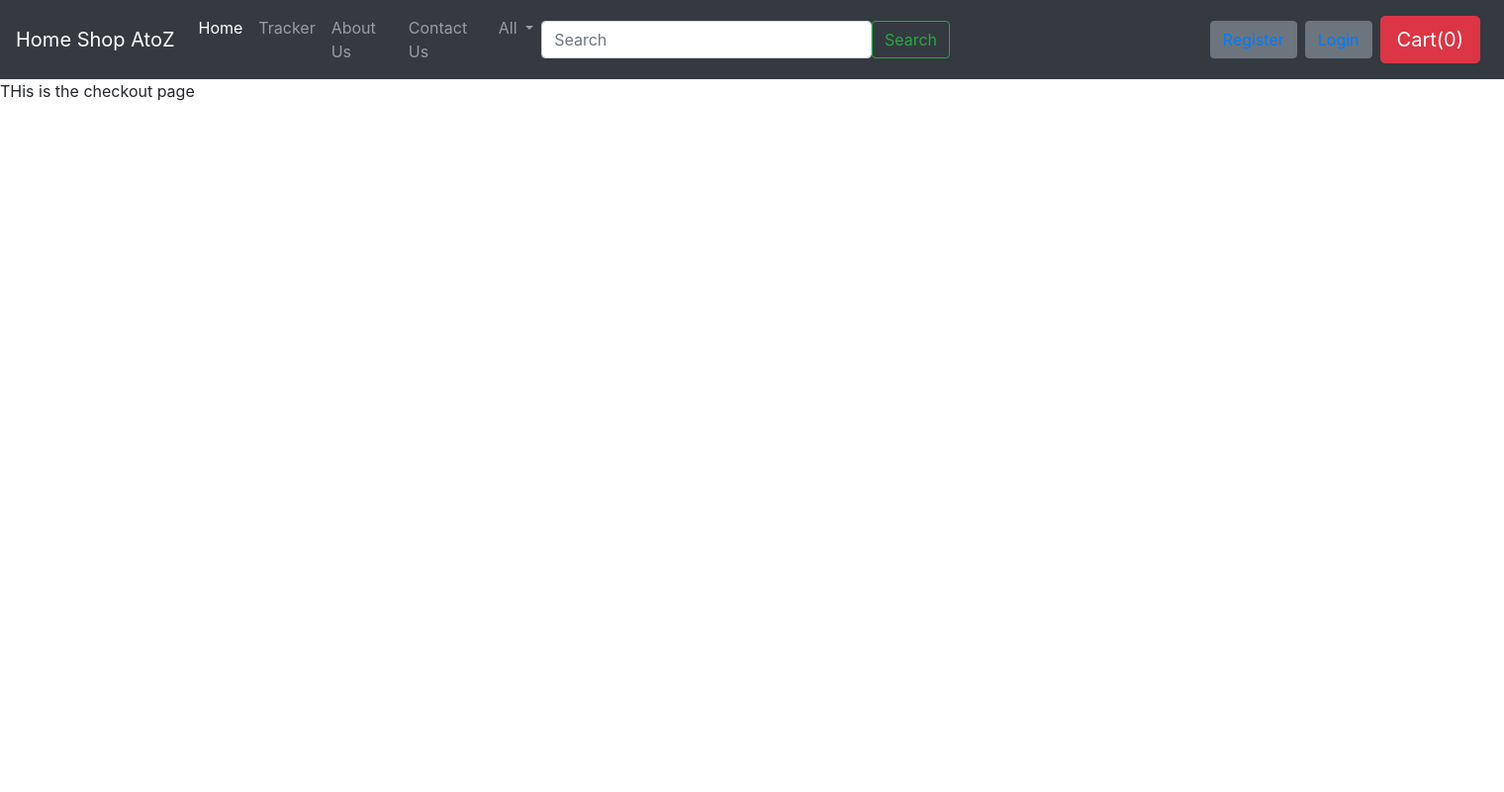
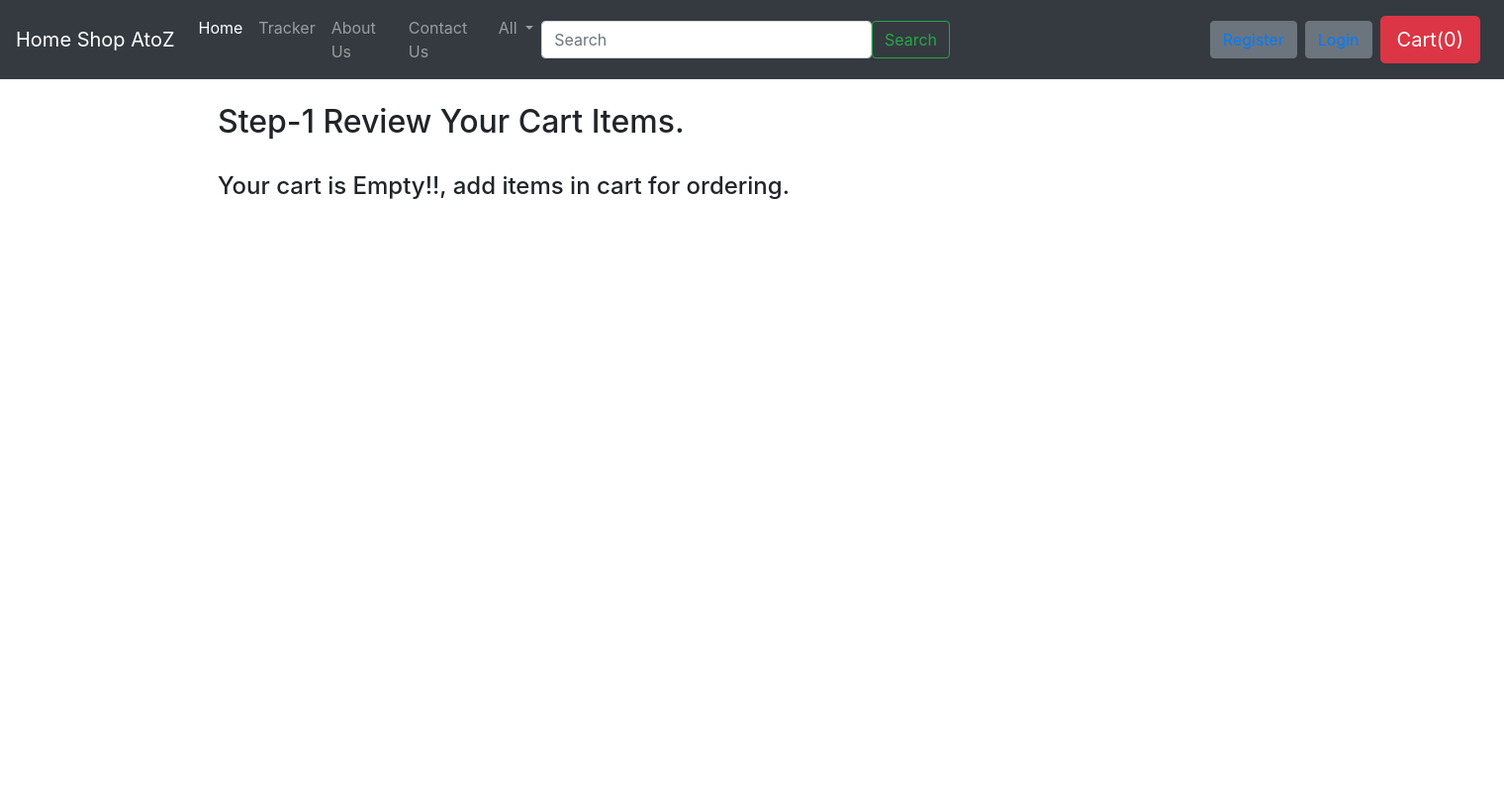
Before and after one commit to umangag07/Django_Apps, a Django app: page /shop/checkout/ in a window 1520 px wide. Shown: the whole page at 99% size. Run offline with Django 3.2, Linux system fonts and the light colour scheme; some libraries are stand-ins or nearby versions.

Commit message:
Added item details to the checkout page
First added item name in the localstorage  using  index.html file and then added items to checkout page using the checkout.html page

```diff
--- a/ecommerce/shop/templates/shop/checkout.html
+++ b/ecommerce/shop/templates/shop/checkout.html
@@ -1 +1,94 @@
-{% extends 'shop/basic.html' %} {% block title %} checkout{% endblock %} {% block body %}THis is the checkout page{% endblock %}
+{% extends 'shop/basic.html' %} {% block title %} checkout{% endblock %} {% block body %}
+<div class="container">
+    <div class="col my-4">
+        <h2>Step-1 Review Your Cart Items.</h2>
+        <ul class="list-group" id="itemlist">
+
+        </ul>
+    </div>
+    <div class="col my-4">
+        <h2 id="customerDetailHeading">Step-2 Enter your details</h2>
+        <form id="form">
+            <div class="form-row">
+                <div class="form-group col-md-6">
+                    <label for="inputfname">FirstName</label>
+                    <input type="name" class="form-control" id="inputfname">
+                </div>
+                <div class="form-group col-md-6">
+                    <label for="inputlname">LastName</label>
+                    <input type="name" class="form-control" id="inputlname">
+                </div>
+            </div>
+            <div class="form-row">
+                <div class="form-group col-md-6">
+                    <label for="inputEmail4">Email</label>
+                    <input type="email" class="form-control" id="inputEmail4">
+                </div>
+                <div class="form-group col-md-6">
+                    <label for="inputphone">Phone No</label>
+                    <input type="tel" class="form-control" id="inputphone">
+                </div>
+            </div>
+            <div class="form-group">
+                <label for="inputAddress">Address</label>
+                <input type="text" class="form-control" id="inputAddress" placeholder="1234 Main St">
+            </div>
+            <div class="form-group">
+                <label for="inputAddress2">Address line 2</label>
+                <input type="text" class="form-control" id="inputAddress2" placeholder="Apartment, studio, or floor">
+            </div>
+            <div class="form-row">
+                <div class="form-group col-md-6">
+                    <label for="inputCity">City</label>
+                    <input type="text" class="form-control" id="inputCity">
+                </div>
+                <div class="form-group col-md-4">
+                    <label for="inputState">State</label>
+                    <input type="text" class="form-control" id="inputstate" placeholder="Input state">
+
+                </div>
+                <div class="form-group col-md-2">
+                    <label for="inputZip">Zip</label>
+                    <input type="text" class="form-control" id="inputZip">
+                </div>
+            </div>
+            <div class="form-group">
+                <div class="form-check">
+                    <input class="form-check-input" type="checkbox" id="gridCheck">
+                    <label class="form-check-label" for="gridCheck">
+        Check me out
+      </label>
+                </div>
+            </div>
+            <button type="submit" class="btn btn-primary">Sign in</button>
+        </form>
+    </div>
+</div>
+{% endblock %} {% block js %}
+<script>
+    if (localStorage.getItem('cart') == null) {
+        var cart = {};
+    } else {
+        cart = JSON.parse(localStorage.getItem('cart'));
+    }
+    if ($.isEmptyObject(cart)) {
+        mystr = `<h4 class="my-4"> Your cart is Empty!!, add items in cart for ordering.</h4>`;
+        $('#itemlist').append(mystr);
+        $('#form').remove();
+        $('#customerDetailHeading').remove(); // for removing the  html element
+
+    } else {
+        for (item in cart) {
+            let name = cart[item][1];
+            let qty = cart[item][0];
+            mystr = `<li class="list-group-item d-flex justify-content-between align-items-center">
+                ${name}
+                <span class="badge badge-primary badge-pill">${qty}</span>
+            </li>`;
+            $('#itemlist').append(mystr);
+        }
+    }
+
+
+    console.log(cart);
+</script>{% endblock %}
```
Also changed, not shown: ecommerce/shop/templates/shop/index.html (+15 -13 lines).
